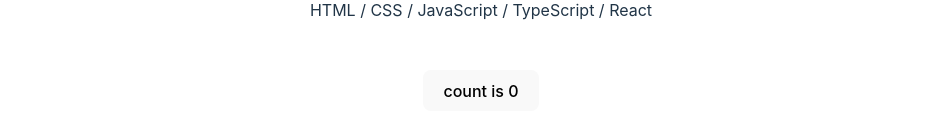
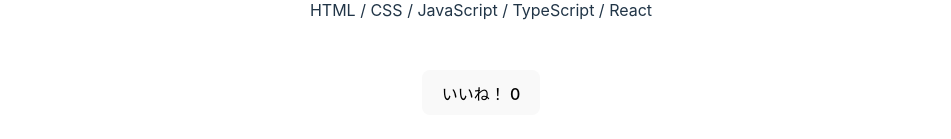
Before and after one commit to Shogo-Kai/ssr-app, a React (Vite) app: page / in a window 1280 px wide. Shown: the part 709-848 px from the top of the page, without its empty margins (159-1110 px from the left). Built offline with nearby package versions, Linux system fonts and the light colour scheme.

Commit message:
コードの修正

```diff
--- a/src/App.tsx
+++ b/src/App.tsx
@@ -10,7 +10,7 @@
       <Home />
       <div className="card">
         <button onClick={() => setCount((count) => count + 1)}>
-          count is {count}
+          いいね！ {count}
         </button>
       </div>
     </div>
```
